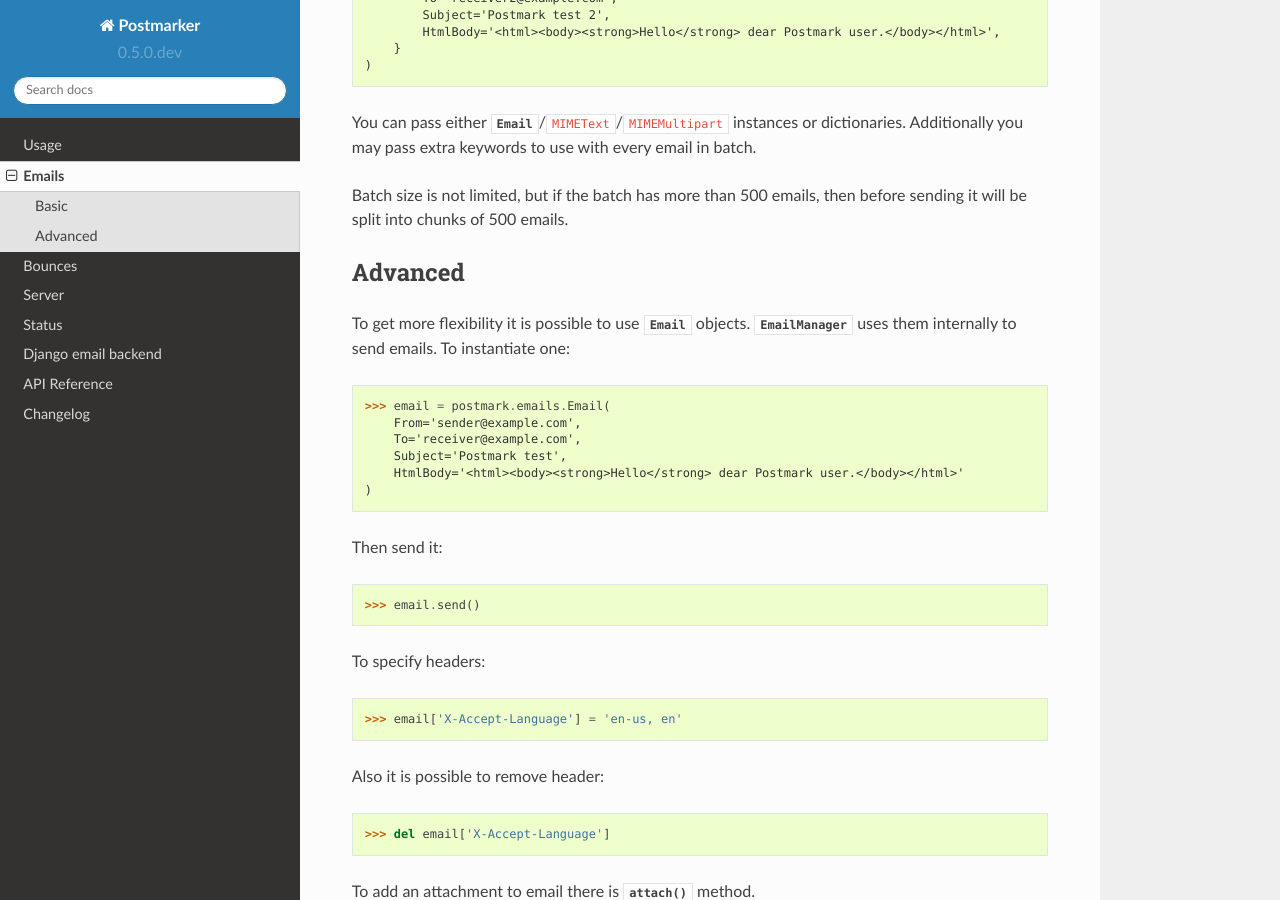
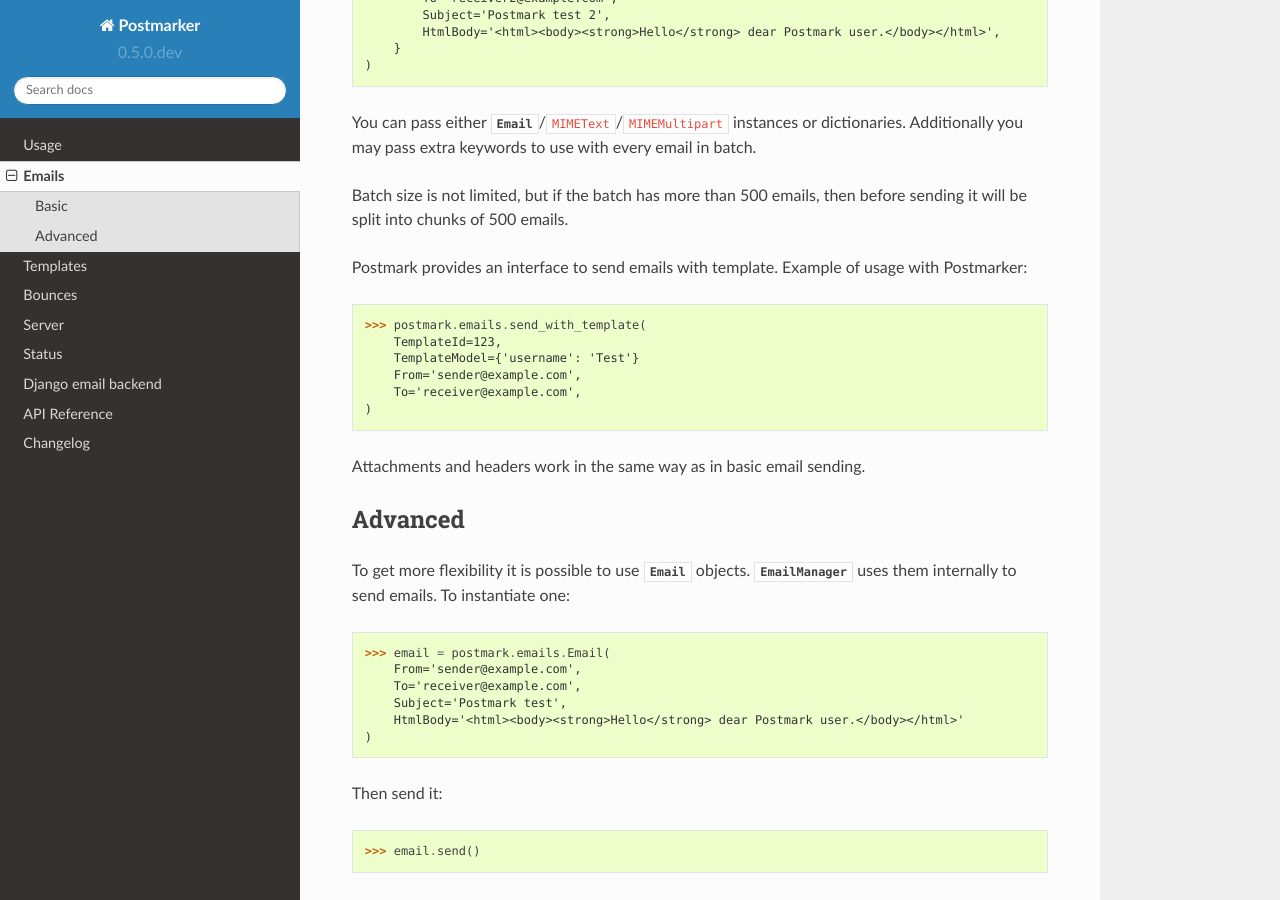
Before and after one commit to Stranger6667/postmarker, a Sphinx documentation site: the page built from docs/emails.rst, in a window 1280 px wide and 900 px high, scrolled down 1934 px. Built offline with Sphinx 7.4.7 and the Read the Docs theme 2.0.0, drawn with Linux system fonts in a browser that asks for light colours.

Commit message:
Documentation

```diff
--- a/docs/emails.rst
+++ b/docs/emails.rst
@@ -108,6 +108,19 @@ Additionally you may pass extra keywords to use with every email in batch.
 
 Batch size is not limited, but if the batch has more than 500 emails, then before sending it will be split into chunks of 500 emails.
 
+Postmark provides an interface to send emails with template. Example of usage with Postmarker:
+
+.. code-block:: python
+
+    >>> postmark.emails.send_with_template(
+        TemplateId=123,
+        TemplateModel={'username': 'Test'}
+        From='sender@example.com',
+        To='receiver@example.com',
+    )
+
+Attachments and headers work in the same way as in basic email sending.
+
 Advanced
 ~~~~~~~~
 
--- a/docs/index.rst
+++ b/docs/index.rst
@@ -16,6 +16,7 @@ Contents:
 
    usage
    emails
+   templates
    bounces
    server
    status
```
Also changed, not shown: docs/templates.rst (added, +36 -0 lines).
